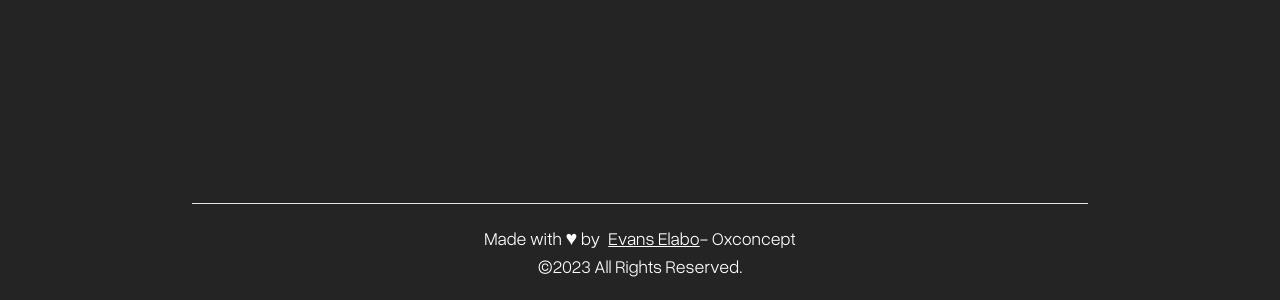
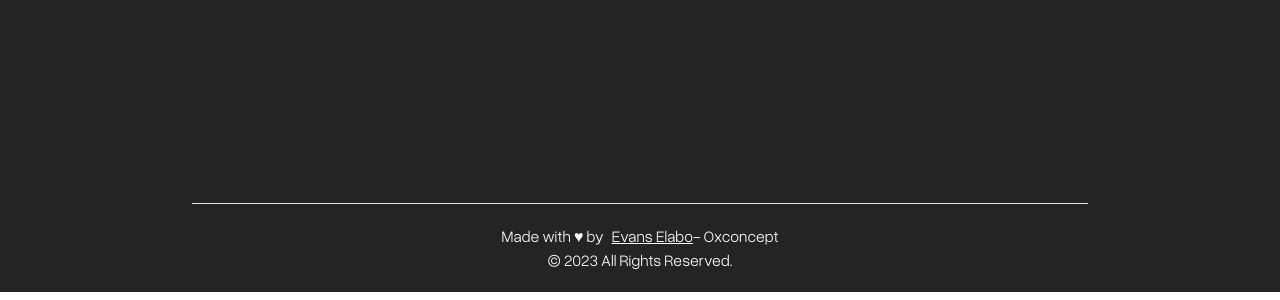
Before and after one commit to ellaboevans/0xconcept-blog, a Next.js app: page /posts in a window 1280 px wide. Shown: the part 687-987 px from the top of the page. Built offline with nearby package versions, Linux system fonts and the light colour scheme.

Commit message:
fix(app): Footer text font size
Reduced the font size for good looks

```diff
--- a/components/Footer.tsx
+++ b/components/Footer.tsx
@@ -5,18 +5,18 @@ import { overusedGrotesk } from '@/utils/Fonts'
 export default function Footer() {
   return (
     <footer
-      className={` py-5 flex flex-col items-center justify-center border-t ${overusedGrotesk.variable} font-overusedGrotesk text-lg max-w-[80dvw] md:max-w-[70dvw] mx-auto`}
+      className={` py-5 flex flex-col items-center justify-center border-t ${overusedGrotesk.variable} font-overusedGrotesk text-base max-w-[80dvw] md:max-w-[70dvw] mx-auto`}
     >
       <h1 className="text-center ">
-        Made with <span className="text-xl">&#9829;</span> by
+        Made with <span>&#9829;</span> by
         <span className="ml-2">
-          <a href="https://github.com/ellaboevans" className="underline">
+          <a href="https://linkedin.com/in/eelabo" className="underline">
             Evans Elabo
           </a>
           - Oxconcept
         </span>
       </h1>
-      <p>&copy;{year()} All Rights Reserved.</p>
+      <p>&copy; {year()} All Rights Reserved.</p>
     </footer>
   )
 }
```
